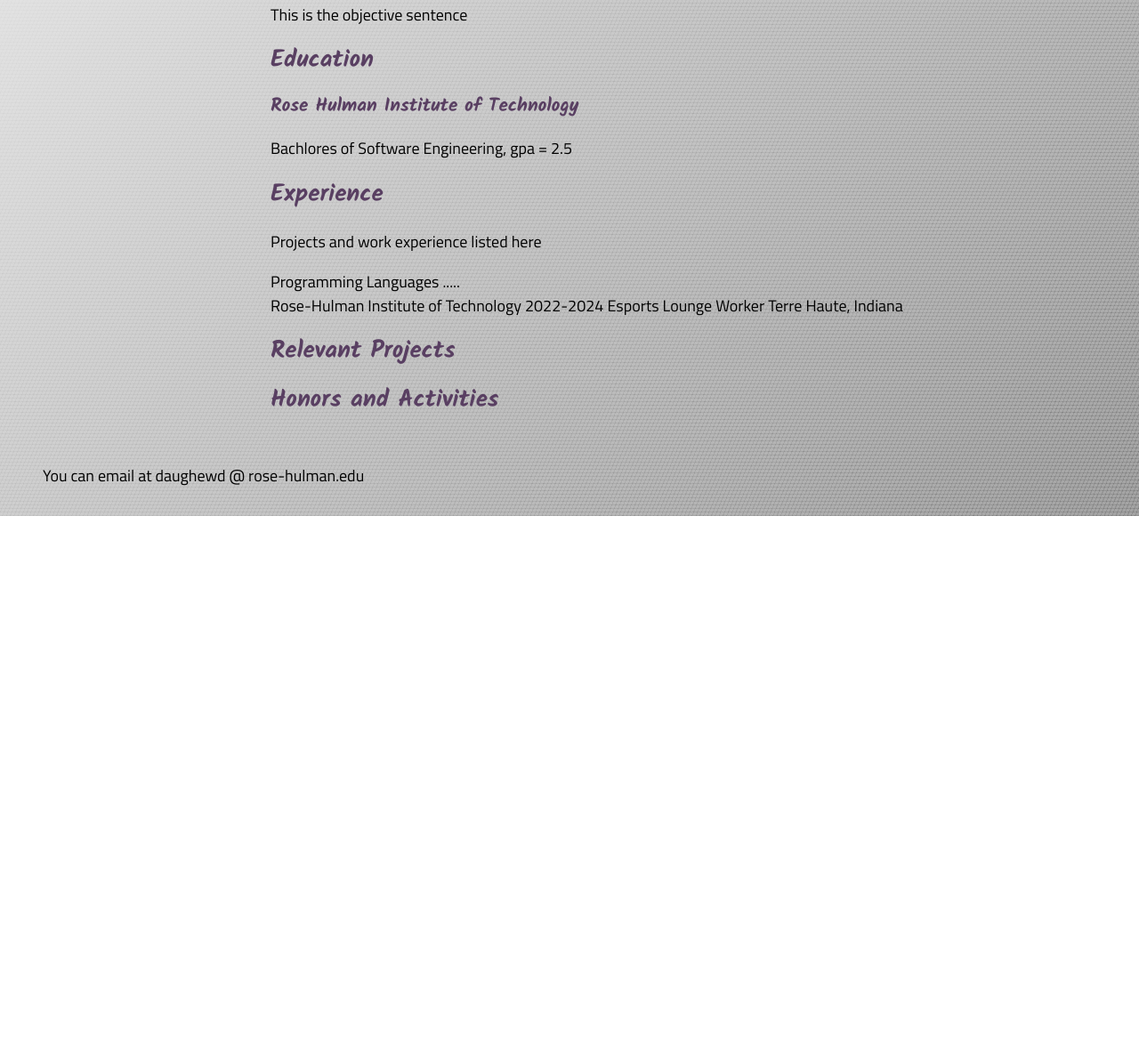
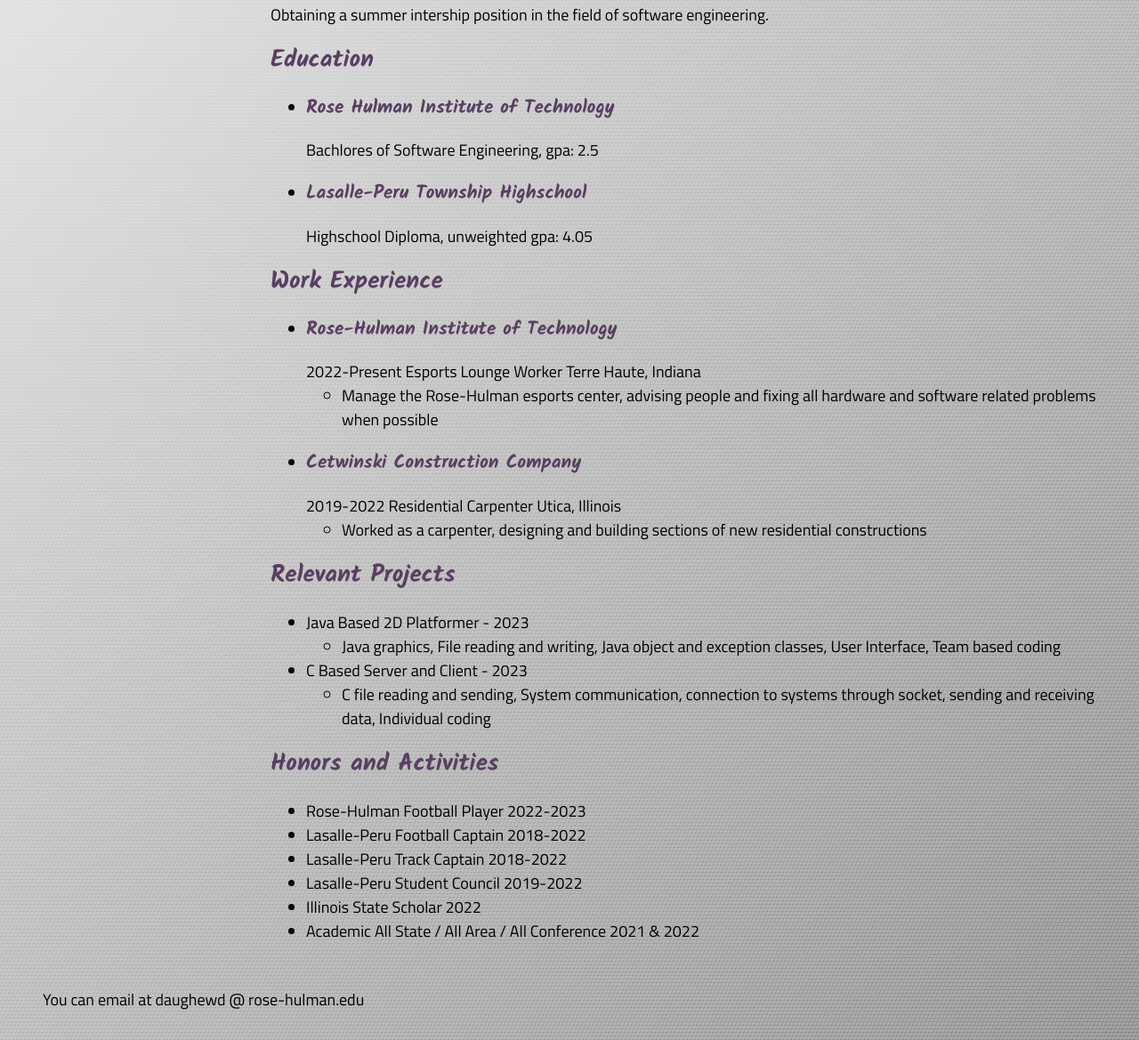
Before and after one commit to rhit-daughewd/daughewd.github.io, a plain HTML site: page resume.html in a window 1280 px wide. Shown: the part 345-1514 px from the top of the page at 89% size. Before the commit the page ends 925 px from the top, so only its background shows below. Drawn offline with Linux system fonts and the light colour scheme.

Commit message:
resume info

```diff
--- a/resume.html
+++ b/resume.html
@@ -27,23 +27,67 @@
         <p>email: daughewd@rose-hulman.edu</p>
 
         <h2>Objective</h2>
-        <p>This is the objective sentence</p>
+        <p>Obtaining a summer intership position in the field of software engineering.</p>
 
         <h2>Education</h2>
-        <h3>Rose Hulman Institute of Technology</h3>
-        <p>Bachlores of Software Engineering, gpa = 2.5</p>
+        <ul>
+            <li>
+                <h3>Rose Hulman Institute of Technology</h3>
+                <span>Bachlores of Software Engineering, gpa: 2.5</span>
+            </li>
+            <li>
+                <h3>Lasalle-Peru Township Highschool</h3>
+                <span>Highschool Diploma, unweighted gpa: 4.05</span>
+            </li>
+        </ul>
 
-        <h2>Experience</h2>
-        <p>Projects and work experience listed here</p>
-        <dt>Programming Languages .....</dt>
-        <span class="employer">Rose-Hulman Institute of Technology</span>
-        <span class="dates">2022-2024</span>
-        <span class="title">Esports Lounge Worker</span>
-        <span class="location">Terre Haute, Indiana</span>
+        <h2>Work Experience</h2>
+        <ul>
+            <li>
+                <h3 class="employer">Rose-Hulman Institute of Technology</h3>
+                <span class="dates">2022-Present</span>
+                <span class="title">Esports Lounge Worker</span>
+                <span class="location">Terre Haute, Indiana</span>
+                <ul>
+                    <li>Manage the Rose-Hulman esports center, advising people and fixing all hardware and software related problems when possible</li>
+                </ul>
+            </li>
+            <li>
+                <h3 class="employer">Cetwinski Construction Company</h3>
+                <span class="dates">2019-2022</span>
+                <span class="title">Residential Carpenter</span>
+                <span class="location">Utica, Illinois</span>
+                <ul>
+                    <li>Worked as a carpenter, designing and building sections of new residential constructions</li>
+                </ul>
+            </li>
+        </ul>
 
         <h2>Relevant Projects</h2>
+        <ul>
+            <li>
+                <span>Java Based 2D Platformer - 2023</span>
+                <ul>
+                    <li>Java graphics, File reading and writing, Java object and exception classes, User Interface, Team based coding</li>
+                </ul>
+            </li>
+            <li>
+                <span>C Based Server and Client - 2023</span>
+                <ul>
+                    <li>C file reading and sending, System communication, connection to systems through socket, sending and receiving data, Individual coding</li>
+                </ul>
+            </li>
+        </ul>
 
         <h2>Honors and Activities</h2>
+        <ul>
+            <li>Rose-Hulman Football Player 2022-2023</li>
+            <li>Lasalle-Peru Football Captain 2018-2022</li>
+            <li>Lasalle-Peru Track Captain 2018-2022</li>
+            <li>Lasalle-Peru Student Council 2019-2022</li>
+            <li>Illinois State Scholar 2022</li>
+            <li>Academic All State / All Area / All Conference 2021 & 2022</li>
+        </ul>
 
         </main>
         <footer>
```
